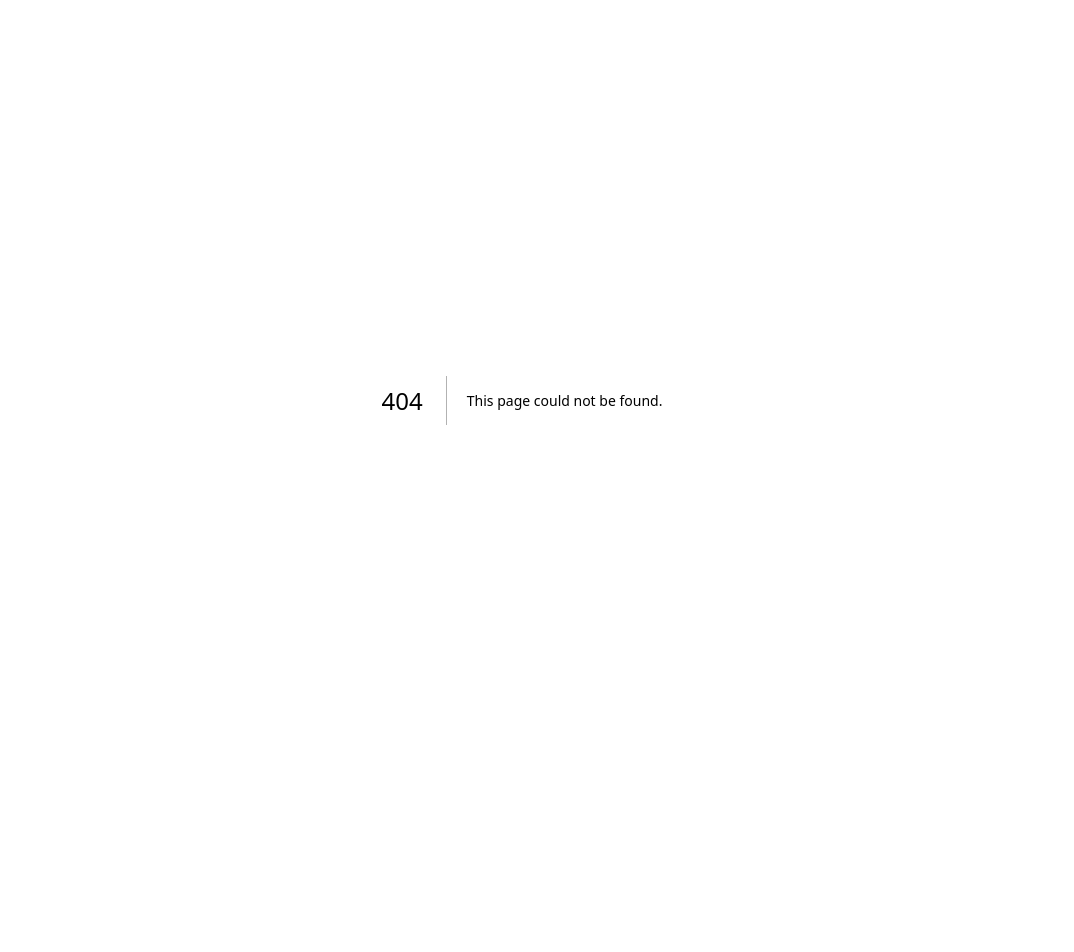
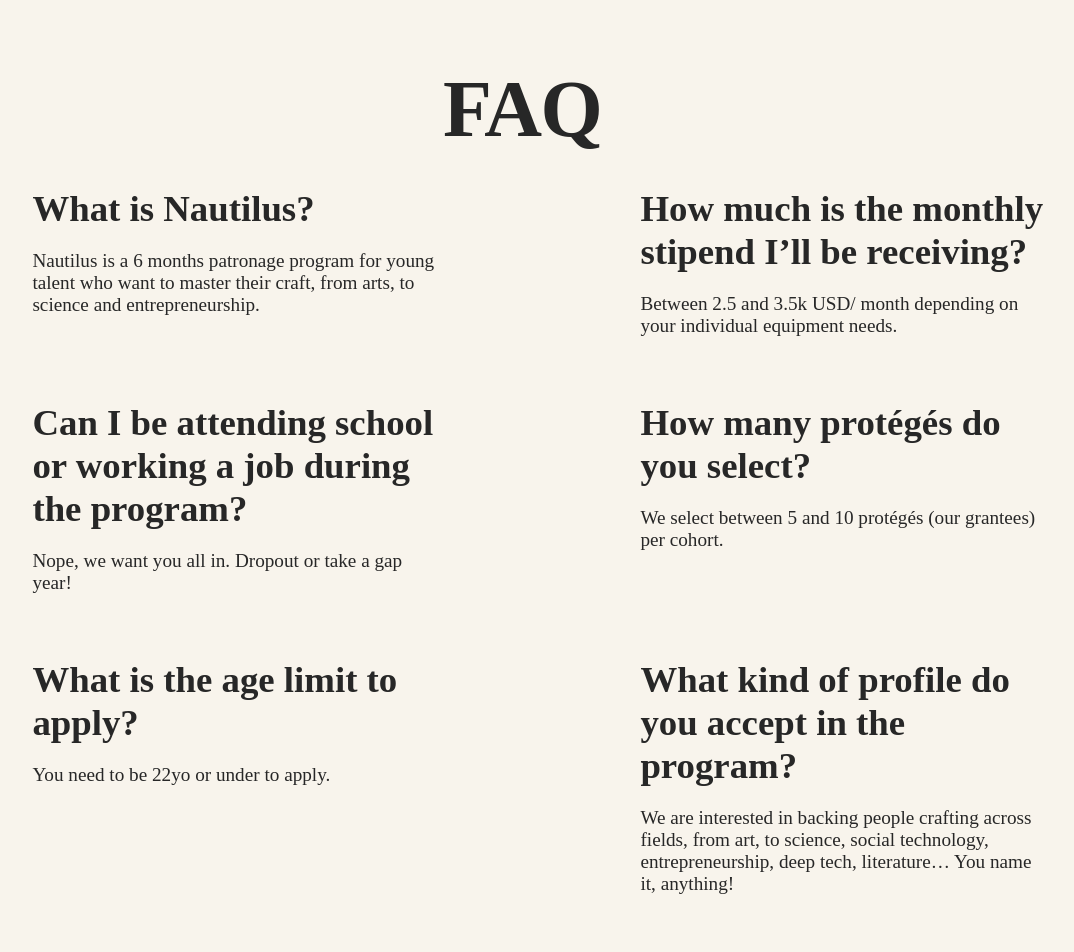
Before and after one commit to samvarcia/nautilus, a Next.js app: page /faq in a window 1280 px wide. Before the commit this address had no page. Shown: the top 952 px of the page, without its empty margins (118-1192 px from the left). Before the commit the page ends 800 px from the top, so only its background shows below. Built offline with nearby package versions, Linux system fonts and the light colour scheme.

Commit message:
basic faq

```diff
--- /dev/null
+++ b/app/faq/layout.js
@@ -0,0 +1,53 @@
+import localFont from "next/font/local";
+// import "./globals.css";
+
+// const featureDisplay = localFont({
+//   src: [
+//     {
+//       path: './fonts/FEATUREDISPLAY-EXTRALIGHT-TRIAL.woff',
+//       weight: '200',
+//       style: 'normal',
+//     },
+//     {
+//       path: './fonts/FEATUREDISPLAY-REGULAR-TRIAL.woff',
+//       weight: '400',
+//       style: 'normal',
+//     },
+//     {
+//       path: './fonts/FEATUREDISPLAY-MEDIUM-TRIAL.woff',
+//       weight: '500',
+//       style: 'normal',
+//     },
+//     {
+//       path: './fonts/FEATUREDISPLAY-BOLD-TRIAL.woff',
+//       weight: '700',
+//       style: 'normal',
+//     },
+//     {
+//       path: './fonts/FEATUREDISPLAY-ULTRA-TRIAL.woff',
+//       weight: '900',
+//       style: 'normal',
+//     },
+//   ],
+//   variable: '--font-feature-display',
+// });
+
+// const ppMontrealNeue = localFont({
+//   src: './fonts/PPNEUEMONTREAL-BOOK.woff',
+//   variable: '--font-pp-montreal-neue',
+// });
+
+// export const metadata = {
+//   title: "Nautilus",
+//   description: "Master Your Craft",
+// };
+
+export default function RootLayout({ children }) {
+  return (
+    <html lang="en">
+      <body className={''}>
+        {children}
+      </body>
+    </html>
+  );
+}
--- /dev/null
+++ b/app/faq/page.js
@@ -0,0 +1,88 @@
+import Image from "next/image";
+import styles from "./page.module.css";
+// import Explanation from "./components/Explanation";
+// import Program from "./components/Program";
+// import Protegees from "./components/Protegees";
+// import Patrons from "./components/Patrons";
+import Footer from "../components/Footer";
+
+export default function Faq() {
+  return (
+    <div className={styles.page}>
+        <div className={styles.faqContent}>
+            <h1>FAQ</h1>
+						<div className={styles.faqTextCont}>
+							<div className={styles.faqText}>
+								<h3>What is Nautilus?</h3>
+								<p>Nautilus is a 6 months patronage program for young talent who want to master their craft, from arts, to science and entrepreneurship.</p>
+							</div>
+							<div className={styles.faqText}>
+								<h3>How much is the monthly stipend I’ll be receiving?</h3>
+								<p>Between 2.5 and 3.5k USD/ month depending on your individual equipment needs.</p>
+							</div>
+							<div className={styles.faqText}>
+								<h3>Can I be attending school or working a job during the program?</h3>
+								<p>Nope, we want you all in. Dropout or take a gap year!</p>
+							</div>
+							<div className={styles.faqText}>
+								<h3>How many protégés do you select?</h3>
+								<p>We select between 5 and 10 protégés (our grantees) per cohort.</p>
+							</div>
+							<div className={styles.faqText}>
+								<h3>What is the age limit to apply?</h3>
+								<p>You need to be 22yo or under to apply.</p>
+							</div>
+							<div className={styles.faqText}>
+								<h3>What kind of profile do you accept in the program?</h3>
+								<p>We are interested in backing people crafting across fields, from art, to science, social technology, entrepreneurship, deep tech, literature… You name it, anything!</p>
+							</div>
+							<div className={styles.faqText}>
+								<h3>Can I be attending school or working a job during the program?</h3>
+								<p>Nope, we want you all in. Dropout or take a gap year!</p>
+							</div>
+							<div className={styles.faqText}>
+								<h3>How many protégés do you select??</h3>
+								<p>We select between 5 and 10 protégés (our grantees) per cohort.</p>
+							</div>
+							<div className={styles.faqText}>
+								<h3>Do you take equity?</h3>
+								<p>We don’t take equity or expect you to pay us back. If we do our job well, once you are well off financially, maybe you’ll join us again as a patron!</p>
+							</div>
+							<div className={styles.faqText}>
+								<h3>What if I can’t attend the whole program? Can I still join?</h3>
+								<p>We select people who can commit to being part of the program for its entire duration (6 months).</p>
+							</div>
+							<div className={styles.faqText}>
+								<h3>If I’m accepted, do I need to move to San Francisco?</h3>
+								<p>Temporarily, yes. The first three months of the program are in-person at the Casa Nautilus. If needed, we’ll help you with your visa.</p>
+							</div>
+							<div className={styles.faqText}>
+								<h3>Is there an application deadline?</h3>
+								<p>The application deadline for the next cohort (starting March 1st 2025) is December 31st 2024 at midnight PT. If you apply after that, we’ll consider you for the following cohort, starting on June 1st 2025.</p>
+							</div>
+							<div className={styles.faqText}>
+								<h3>Can I apply with my team?</h3>
+								<p>We accept individuals only.</p>
+							</div>
+							<div className={styles.faqText}>
+								<h3>How is the grant given to me?</h3>
+								<p>Through monthly stipend wired to your bank account or via Paypal.</p>
+							</div>
+							<div className={styles.faqText}>
+								<h3>What is the kind of guidance you provide?</h3>
+								<p>Zelda, the founder of Nautilus, will be here with you every step of the way. From weekly group check ins, to supporting your individuals needs (while giving you as much freedom and agency as you want!), you won’t have to figured it all by yourself.
+
+In addition, your patron may mentor you 1-1 too!</p>
+							</div>
+							<div className={styles.faqText}>
+								<h3>What should I expect from the peers part of this program?</h3>
+								<p>Expect the kindest, most brilliant and talented people you’ve met in your entire life.
+
+We have a no asshole policy.</p>
+							</div>
+            </div>
+        </div>
+      <Footer />
+    </div>
+  );
+}
--- /dev/null
+++ b/app/faq/page.module.css
@@ -0,0 +1,38 @@
+.faqContent {
+    display: flex;
+    flex-direction: column;
+    align-items: center;
+    padding: 2rem 4rem;
+}
+
+.faqContent h1 {
+    font-size: clamp(2.5rem, 8vw, 5rem);
+    font-family: var(--font-feature-display);
+    font-weight: 900;
+    letter-spacing: -0.1rem;
+    margin: 2rem 0;
+}
+.faqTextCont{
+    display: grid;
+    grid-template-columns: repeat(2, 50%);
+    gap: 2rem;
+
+}
+.faqText{
+    margin-bottom: 2rem;
+    max-width: 70%;
+    justify-self: center;
+
+}
+.faqText h3 {
+    font-family: var(--font-feature-display);
+    font-weight: 700;
+    font-size: 2.3rem;
+    margin-bottom: 20px;
+}
+.faqText p{
+    font-size: 1.2rem;
+}
+@media (max-width: 768px) {
+
+}
```
